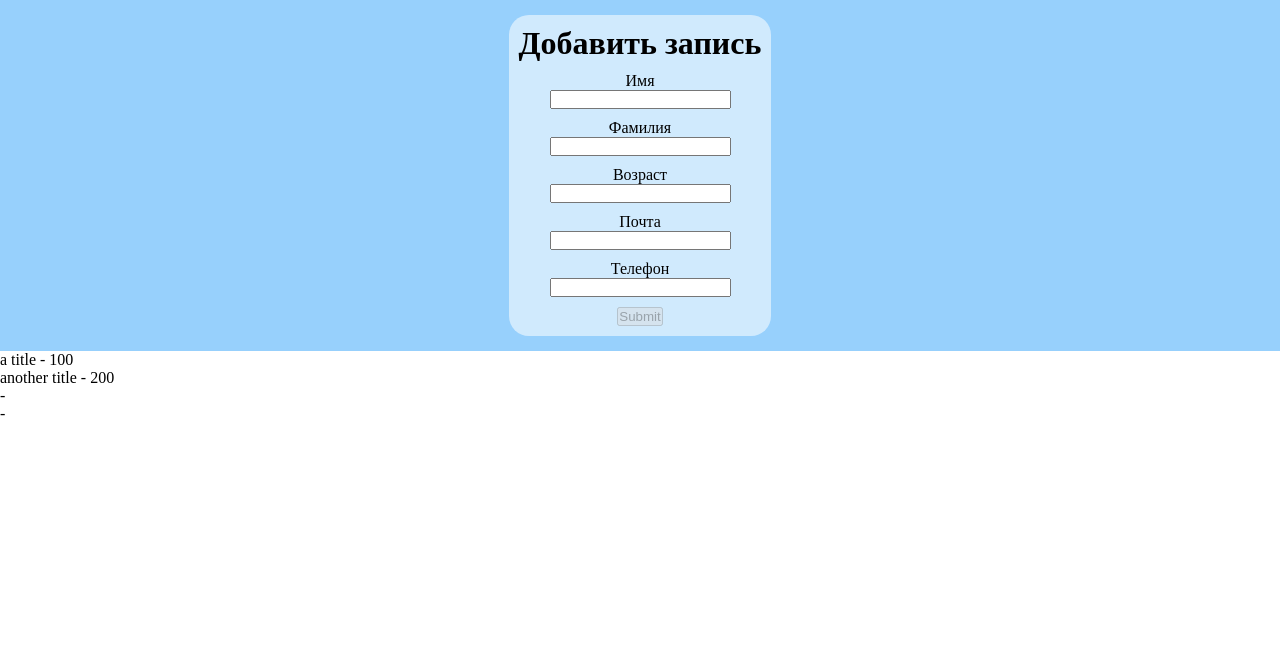
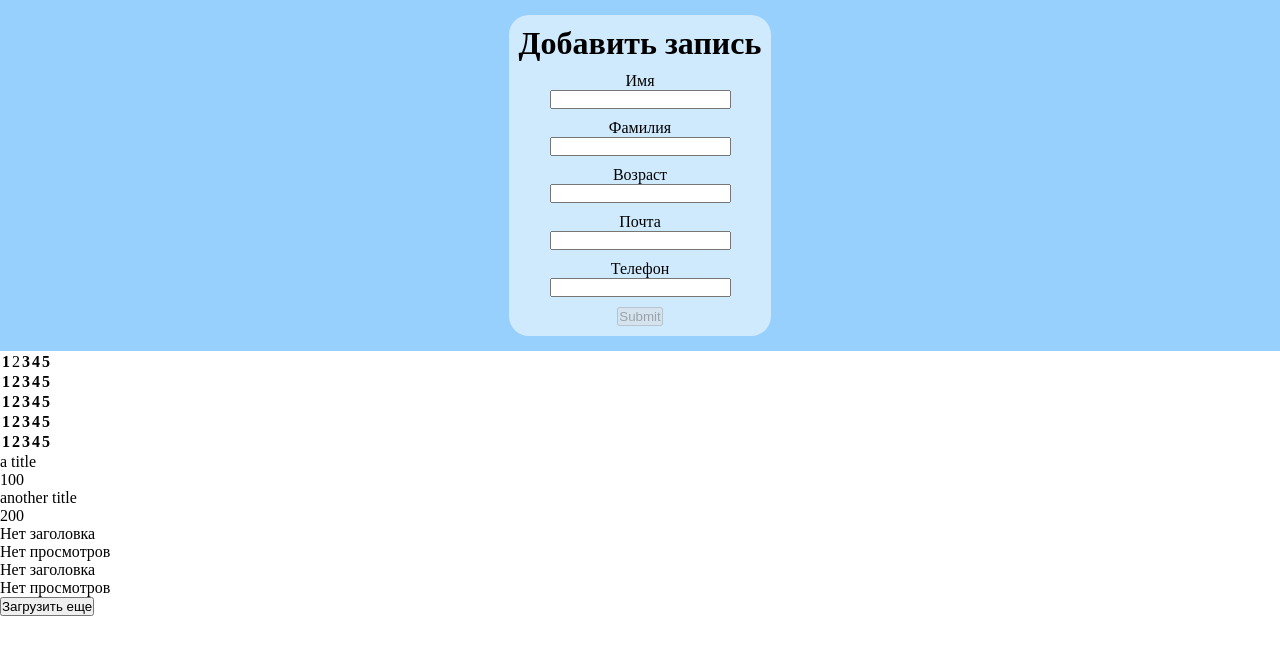
Before and after one commit to Giovaaanniii/vk-task, a React (Vite) app: page / in a window 1280 px wide. Shown: the top 654 px of the page. Built offline with nearby package versions, Linux system fonts and the light colour scheme; data requests are answered from the project's data file.

Commit message:
add infinite scroll

```diff
--- a/src/components/ApiService.ts
+++ b/src/components/ApiService.ts
@@ -4,12 +4,15 @@ import type { Data } from "../types/types";
 
 const BASE_URL = `http://localhost:3000`;
 
-export const getData = async () => {
-  const response = await axios.get(`${BASE_URL}/posts`);
-  return response;
+export const getData = async (page: number, limit: number = 5) => {
+  const response = await axios.get(`http://localhost:3000/posts?_page=${page}&_limit=${limit}`);
+  return {
+    posts: response.data,
+    nextPage: page + 1
+  };
 };
 
 export const postData = async (newPost: Data) => {
-  const response = await axios.post(`${BASE_URL}/posts`, newPost);
+  const response = await axios.post(`${BASE_URL}`, newPost);
   return response;
 }
--- a/src/components/Table.tsx
+++ b/src/components/Table.tsx
@@ -1,7 +1,7 @@
 function Table() {
   return (
     <div>
-      {/* <table >
+      <table >
         <tbody>
           <tr className="tableLine">
             <th className="tableContent">1</th>
@@ -39,7 +39,7 @@ function Table() {
             <th className="tableContent">5</th>
           </tr>
         </tbody>
-      </table> */}
+      </table>
     </div>
   );
 }
--- a/src/pages/TablePage.tsx
+++ b/src/pages/TablePage.tsx
@@ -1,22 +1,39 @@
-import { useMutation, useQuery } from "@tanstack/react-query";
+import { useInfiniteQuery } from "@tanstack/react-query";
 import Table from "../components/Table";
-import { getData, postData } from "../components/ApiService";
+import { getData } from "../components/ApiService";
 import type { Data } from "../types/types";
 import CreateForm from "../components/CreateForm ";
+// const {mutate} = useMutation({
+//   mutationKey:['add post'],
+//   mutationFn: postData
 
 function TablePage() {
-  const { data, error, isPending } = useQuery({
-    queryKey: ["record"],
-    queryFn: getData,
+  const {
+    data,
+    isPending,
+    error,
+    fetchNextPage,
+    hasNextPage,
+    isFetchingNextPage,
+  } = useInfiniteQuery({
+    queryKey: ["records"],
+    queryFn: ({ pageParam = 1 }) => getData(pageParam),
+    initialPageParam: 1,
+    getNextPageParam: (lastPage) => {
+      return lastPage.posts?.length ? lastPage.nextPage : undefined;
+    },
   });
 
-  const {mutate} = useMutation({
-    mutationKey:['add post'],
-    mutationFn: postData
-
-  })
-
-
+  // })
+  const content = data?.pages?.flatMap(
+    (page) =>
+      page.posts?.map((post: Data) => (
+        <div key={post.id}>
+          <div>{post.title || "Нет заголовка"}</div>
+          <div>{post.views || "Нет просмотров"}</div>
+        </div>
+      )) || []
+  );
 
   if (isPending) {
     return <div>isLoading</div>;
@@ -24,17 +41,19 @@ function TablePage() {
   if (error) {
     return <div>{error.message}</div>;
   }
+
   return (
     <>
       <CreateForm />
       <Table />
-      <div>
-        {data?.data.map((item: Data) => (
-          <div key={item.id}>
-            {item.title} - {item.views}
-          </div>
-        ))}
-      </div>
+
+      {content}
+      {hasNextPage &&(
+        <button
+          onClick={() => fetchNextPage()}>
+          Загрузить еще
+        </button>
+      )}
     </>
   );
 }
```
